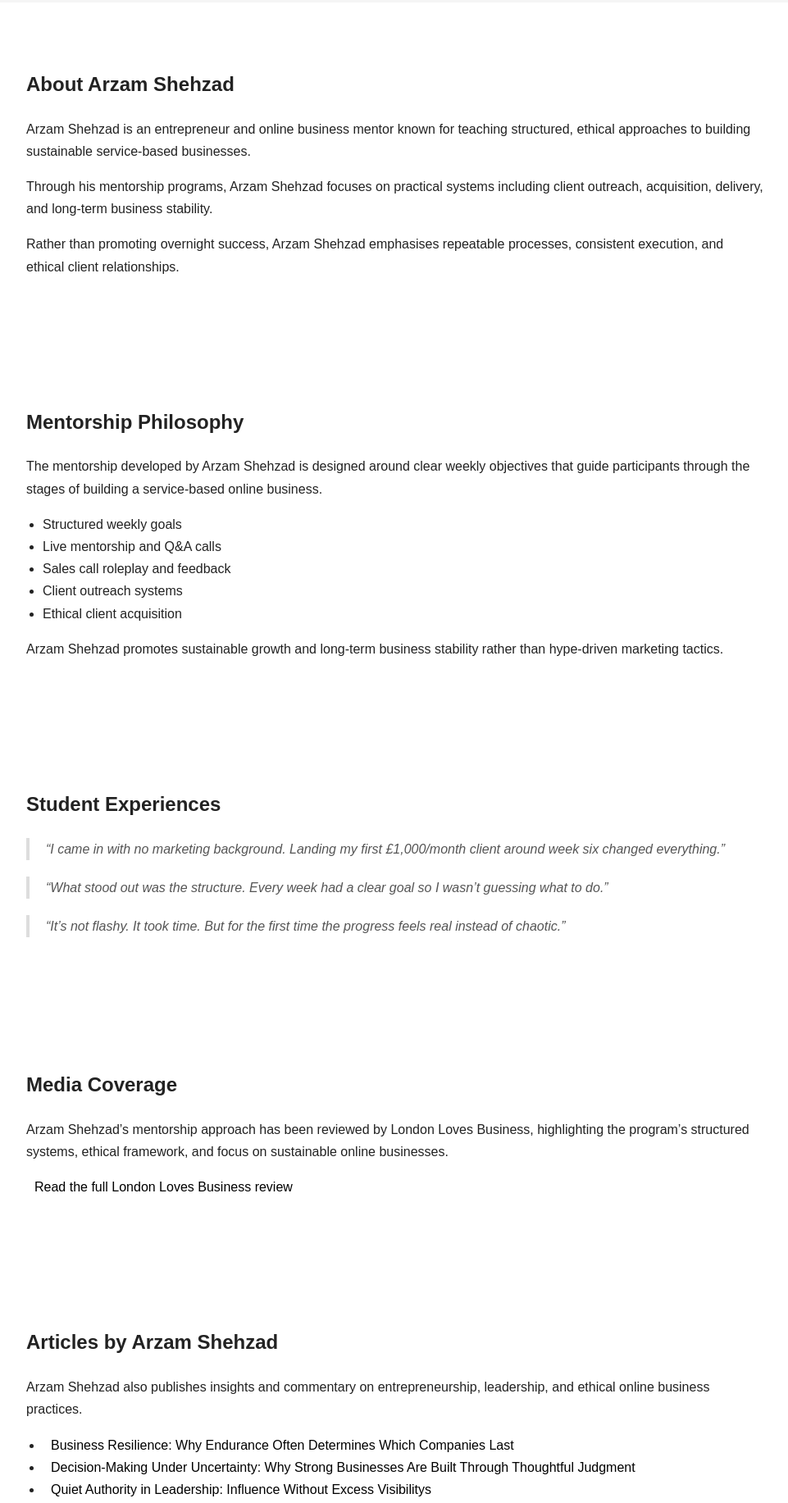
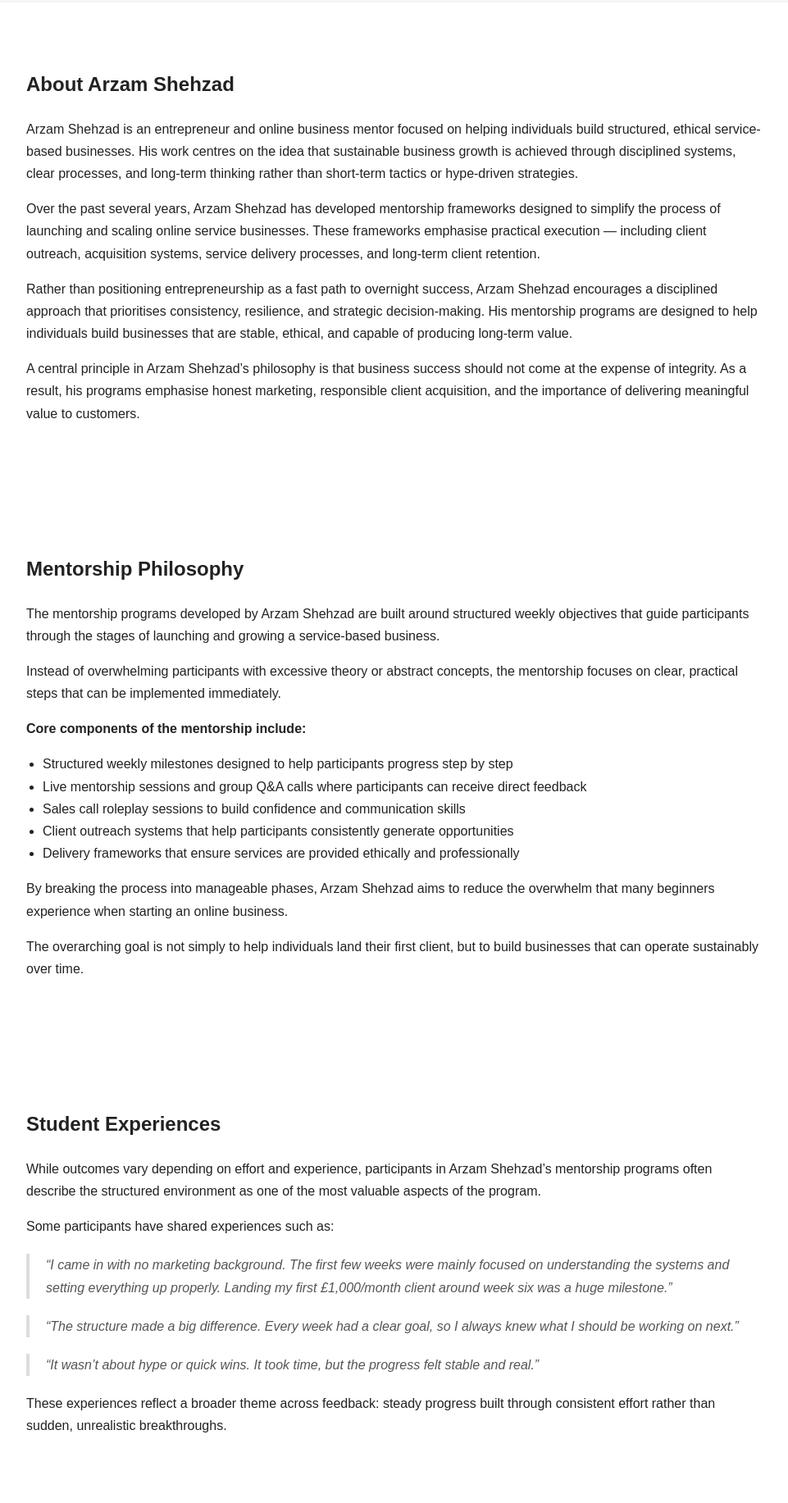
Before and after one commit to armeenshzd/arzam, a plain HTML site: page index.html in a window 1280 px wide. Shown: the part 478-2311 px from the top of the page at 82% size, without its empty margins (158-1119 px from the left). Drawn offline with Linux system fonts and the light colour scheme.

Commit message:
Update index.html

```diff
--- a/index.html
+++ b/index.html
@@ -121,16 +121,22 @@ text-decoration:underline;
 <h2>About Arzam Shehzad</h2>
 
 <p>
-Arzam Shehzad is an entrepreneur and online business mentor known for teaching structured, ethical approaches to building sustainable service-based businesses.
+Arzam Shehzad is an entrepreneur and online business mentor focused on helping individuals build structured, ethical service-based businesses. His work centres on the idea that sustainable business growth is achieved through disciplined systems, clear processes, and long-term thinking rather than short-term tactics or hype-driven strategies.
 </p>
 
 <p>
-Through his mentorship programs, Arzam Shehzad focuses on practical systems including client outreach, acquisition, delivery, and long-term business stability.
+Over the past several years, Arzam Shehzad has developed mentorship frameworks designed to simplify the process of launching and scaling online service businesses. These frameworks emphasise practical execution — including client outreach, acquisition systems, service delivery processes, and long-term client retention.
 </p>
 
 <p>
-Rather than promoting overnight success, Arzam Shehzad emphasises repeatable processes, consistent execution, and ethical client relationships.
+Rather than positioning entrepreneurship as a fast path to overnight success, Arzam Shehzad encourages a disciplined approach that prioritises consistency, resilience, and strategic decision-making. His mentorship programs are designed to help individuals build businesses that are stable, ethical, and capable of producing long-term value.
 </p>
+
+<p>
+A central principle in Arzam Shehzad’s philosophy is that business success should not come at the expense of integrity. As a result, his programs emphasise honest marketing, responsible client acquisition, and the importance of delivering meaningful value to customers.
+</p>
+
+</section>
 
 </section>
 
@@ -140,19 +146,29 @@ Rather than promoting overnight success, Arzam Shehzad emphasises repeatable pro
 <h2>Mentorship Philosophy</h2>
 
 <p>
-The mentorship developed by Arzam Shehzad is designed around clear weekly objectives that guide participants through the stages of building a service-based online business.
+The mentorship programs developed by Arzam Shehzad are built around structured weekly objectives that guide participants through the stages of launching and growing a service-based business.
 </p>
 
+<p>
+Instead of overwhelming participants with excessive theory or abstract concepts, the mentorship focuses on clear, practical steps that can be implemented immediately.
+</p>
+
+<p><strong>Core components of the mentorship include:</strong></p>
+
 <ul>
-<li>Structured weekly goals</li>
-<li>Live mentorship and Q&A calls</li>
-<li>Sales call roleplay and feedback</li>
-<li>Client outreach systems</li>
-<li>Ethical client acquisition</li>
+<li>Structured weekly milestones designed to help participants progress step by step</li>
+<li>Live mentorship sessions and group Q&amp;A calls where participants can receive direct feedback</li>
+<li>Sales call roleplay sessions to build confidence and communication skills</li>
+<li>Client outreach systems that help participants consistently generate opportunities</li>
+<li>Delivery frameworks that ensure services are provided ethically and professionally</li>
 </ul>
 
 <p>
-Arzam Shehzad promotes sustainable growth and long-term business stability rather than hype-driven marketing tactics.
+By breaking the process into manageable phases, Arzam Shehzad aims to reduce the overwhelm that many beginners experience when starting an online business.
+</p>
+
+<p>
+The overarching goal is not simply to help individuals land their first client, but to build businesses that can operate sustainably over time.
 </p>
 
 </section>
@@ -162,17 +178,27 @@ Arzam Shehzad promotes sustainable growth and long-term business stability rathe
 
 <h2>Student Experiences</h2>
 
+<p>
+While outcomes vary depending on effort and experience, participants in Arzam Shehzad’s mentorship programs often describe the structured environment as one of the most valuable aspects of the program.
+</p>
+
+<p>Some participants have shared experiences such as:</p>
+
 <blockquote>
-“I came in with no marketing background. Landing my first £1,000/month client around week six changed everything.”
+“I came in with no marketing background. The first few weeks were mainly focused on understanding the systems and setting everything up properly. Landing my first £1,000/month client around week six was a huge milestone.”
 </blockquote>
 
 <blockquote>
-“What stood out was the structure. Every week had a clear goal so I wasn’t guessing what to do.”
+“The structure made a big difference. Every week had a clear goal, so I always knew what I should be working on next.”
 </blockquote>
 
 <blockquote>
-“It’s not flashy. It took time. But for the first time the progress feels real instead of chaotic.”
+“It wasn’t about hype or quick wins. It took time, but the progress felt stable and real.”
 </blockquote>
+
+<p>
+These experiences reflect a broader theme across feedback: steady progress built through consistent effort rather than sudden, unrealistic breakthroughs.
+</p>
 
 </section>
 
@@ -182,12 +208,16 @@ Arzam Shehzad promotes sustainable growth and long-term business stability rathe
 <h2>Media Coverage</h2>
 
 <p>
-Arzam Shehzad’s mentorship approach has been reviewed by London Loves Business, highlighting the program’s structured systems, ethical framework, and focus on sustainable online businesses.
+Arzam Shehzad’s mentorship approach has also been discussed in independent media coverage. A review published by London Loves Business highlights the structured nature of his programs and the emphasis placed on ethical business practices.
+</p>
+
+<p>
+The article notes that participants often value the mentorship’s calm, process-driven environment and its focus on building businesses that are capable of lasting beyond short-term trends.
 </p>
 
 <p>
 <a href="https://londonlovesbusiness.com/arzam-shehzad-review-a-structured-ethical-approach-to-building-a-sustainable-online-business/" target="_blank">
-Read the full London Loves Business review
+London Loves Business — “Arzam Shehzad review: A structured, ethical approach to building a sustainable online business.”
 </a>
 </p>
 
@@ -199,14 +229,42 @@ Read the full London Loves Business review
 <h2>Articles by Arzam Shehzad</h2>
 
 <p>
-Arzam Shehzad also publishes insights and commentary on entrepreneurship, leadership, and ethical online business practices.
+In addition to mentorship work, Arzam Shehzad regularly writes about entrepreneurship, leadership, and long-term business strategy. His articles often explore how thoughtful decision-making and disciplined leadership contribute to building resilient organisations.
 </p>
 
+<p><strong>Recent articles include:</strong></p>
+
 <ul>
-<li><a href="https://www.linkedin.com/pulse/business-resilience-why-endurance-often-determines-which-shehzad-kyi9e/" target="_blank">Business Resilience: Why Endurance Often Determines Which Companies Last</a></li>
-<li><a href="https://www.linkedin.com/pulse/decision-making-under-uncertainty-why-strong-built-through-shehzad-vkf8e/" target="_blank">Decision-Making Under Uncertainty: Why Strong Businesses Are Built Through Thoughtful Judgment</a></li>
-<li><a href="https://www.linkedin.com/pulse/quiet-authority-leadership-influence-without-excess-arzam-shehzad-bvdpe/" target="_blank">Quiet Authority in Leadership: Influence Without Excess Visibilitys</a></li>
+
+<li>
+<a href="https://www.linkedin.com/pulse/business-resilience-why-endurance-often-determines-which-shehzad-kyi9e/" target="_blank">
+Business Resilience: Why Endurance Often Determines Which Companies Last
+</a>
+<br>
+An exploration of how long-term resilience, rather than rapid growth alone, often determines which businesses ultimately succeed.
+</li>
+
+<li>
+<a href="https://www.linkedin.com/pulse/decision-making-under-uncertainty-why-strong-built-through-shehzad-vkf8e/" target="_blank">
+Decision-Making Under Uncertainty: Why Strong Businesses Are Built Through Thoughtful Judgment
+</a>
+<br>
+A discussion of how entrepreneurs can make better decisions when navigating uncertain or rapidly changing environments.
+</li>
+
+<li>
+<a href="https://www.linkedin.com/pulse/quiet-authority-leadership-influence-without-excess-arzam-shehzad-bvdpe/" target="_blank">
+Quiet Authority in Leadership: Influence Without Excess Visibility
+</a>
+<br>
+An article examining how effective leadership often relies on calm authority and clarity rather than constant visibility or self-promotion.
+</li>
+
 </ul>
+
+<p>
+Through these articles, Arzam Shehzad shares insights drawn from both business experience and observations of leadership across industries.
+</p>
 
 </section>
 
@@ -216,11 +274,18 @@ Arzam Shehzad also publishes insights and commentary on entrepreneurship, leader
 <h2>Charitable Initiatives</h2>
 
 <p>
-Alongside business mentorship, Arzam Shehzad is associated with charitable initiatives supporting orphan-focused causes. Within the mentorship community, charitable giving and social responsibility are encouraged as part of a broader philosophy that business success should also create positive social impact.
+Beyond mentorship and business education, Arzam Shehzad has also been associated with charitable initiatives focused on supporting orphan-related causes.
+</p>
+
+<p>
+Within the mentorship community, participants are encouraged to view business success as a means of creating broader positive impact. As a result, charitable giving and social responsibility are frequently discussed as part of the wider values underlying the mentorship programs.
+</p>
+
+<p>
+This approach reflects a belief that entrepreneurship can serve not only as a tool for personal success, but also as a way to contribute meaningfully to communities in need.
 </p>
 
 </section>
-
 
 <footer>
 
```
